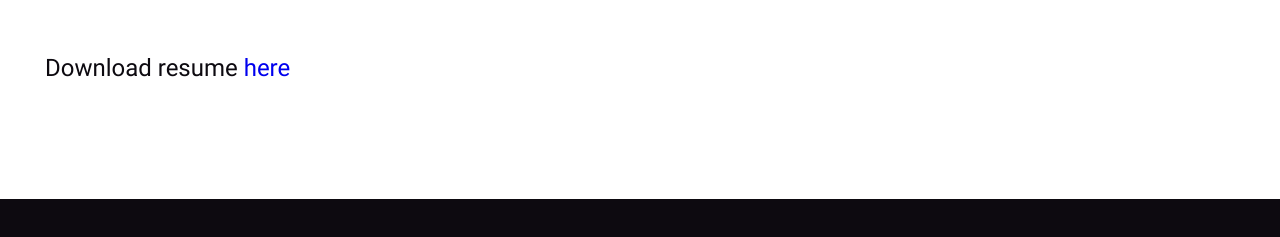
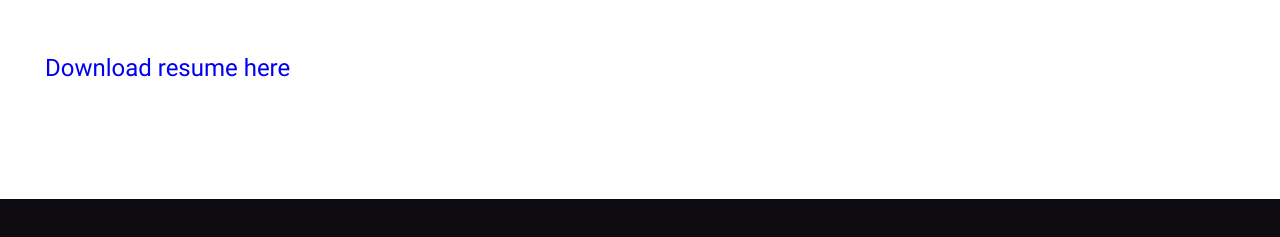
Before and after one commit to mkworldsolutions/bkodos, a React app: page src/contact.html in a window 1280 px wide. Shown: the part 943-1180 px from the top of the page. Built offline with nearby package versions, Linux system fonts and the light colour scheme.

Commit message:
made download text link

```diff
--- a/src/contact.html
+++ b/src/contact.html
@@ -89,8 +89,7 @@
         <!-- resume -->
         <div class='contact-resume-wrapper'>
             <div class='contact-resume'>
-                Download resume
-                <a target="_target" href='/files/BeverlyKodosResume.pdf'>here</a>
+                <a target="_target" href='/files/BeverlyKodosResume.pdf'>Download resume here</a>
             </div>
         </div>
     </section>
```
